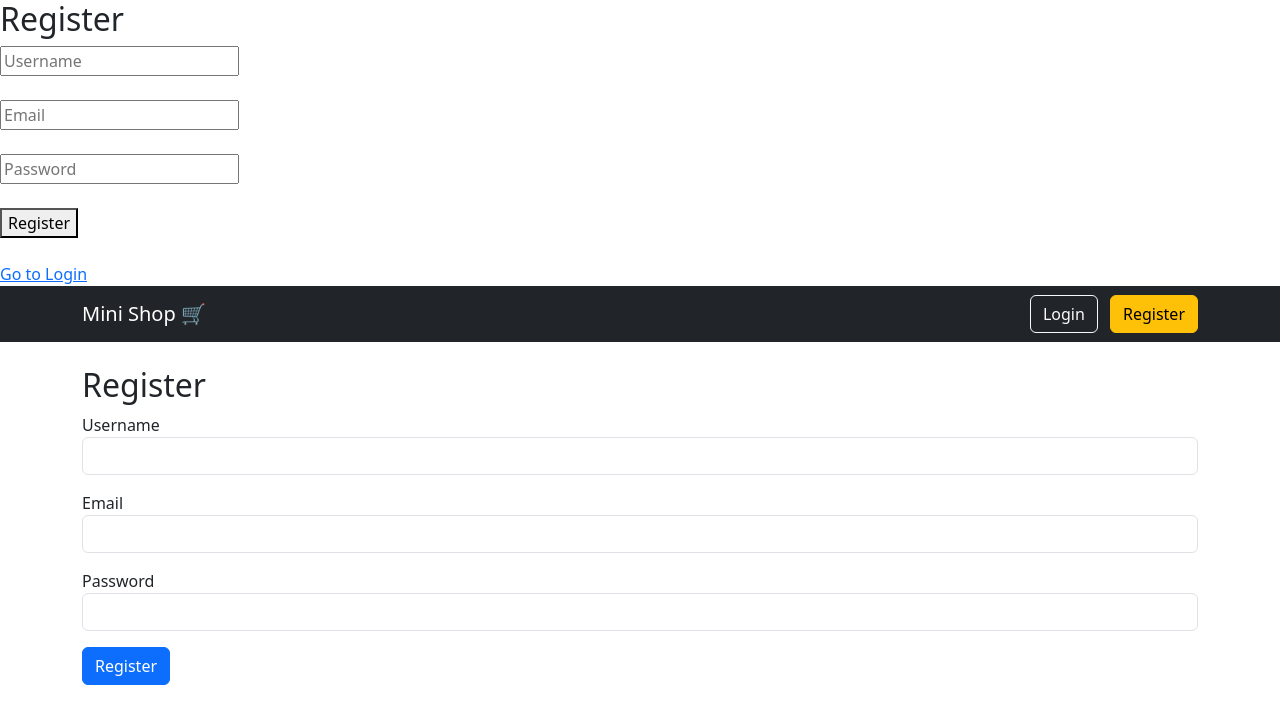
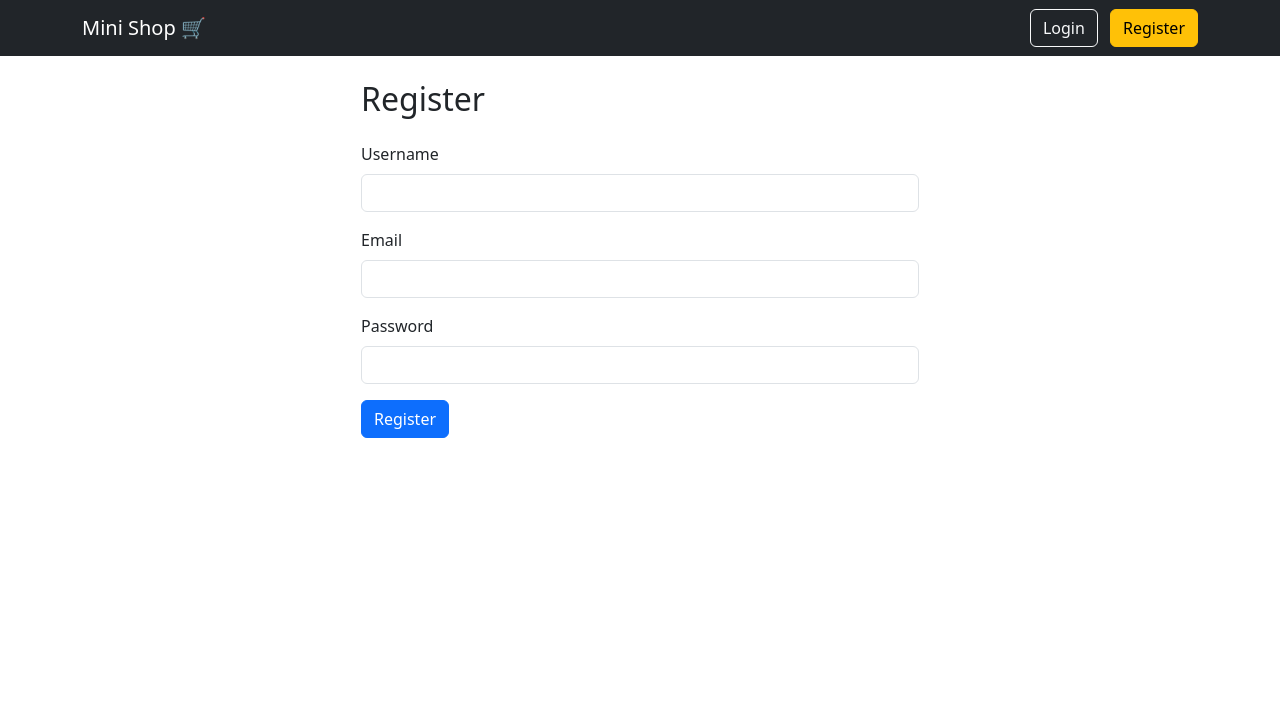
Before and after one commit to WIN18953/mini_shop, a Flask app: page /register in a window 1280 px wide. Shown: the top 724 px of the page. Run offline with Flask 3, Linux system fonts and the light colour scheme.

Commit message:
Edit register

```diff
--- a/templates/register.html
+++ b/templates/register.html
@@ -1,45 +1,26 @@
-<!DOCTYPE html>
-<html>
-<head>
-    <title>Register</title>
-</head>
-<body>
-
-<h2>Register</h2>
-
-<form method="POST">
-    <input type="text" name="username" placeholder="Username" required><br><br>
-    <input type="email" name="email" placeholder="Email" required><br><br>
-    <input type="password" name="password" placeholder="Password" required><br><br>
-    <button type="submit">Register</button>
-</form>
-
-<br>
-<a href="/login">Go to Login</a>
-
-</body>
-</html>
 {% extends "base.html" %}
 
 {% block content %}
-<h2>Register</h2>
+<div class="col-md-6 mx-auto">
+    <h2 class="mb-4">Register</h2>
 
     <form method="POST">
         <div class="mb-3">
-        <label>Username</label>
+            <label class="form-label">Username</label>
             <input type="text" name="username" class="form-control" required>
         </div>
 
         <div class="mb-3">
-        <label>Email</label>
+            <label class="form-label">Email</label>
             <input type="email" name="email" class="form-control" required>
         </div>
 
         <div class="mb-3">
-        <label>Password</label>
+            <label class="form-label">Password</label>
             <input type="password" name="password" class="form-control" required>
         </div>
 
         <button type="submit" class="btn btn-primary">Register</button>
     </form>
+</div>
 {% endblock %}
```
Lines whose indentation alone changed are shown as unchanged.
